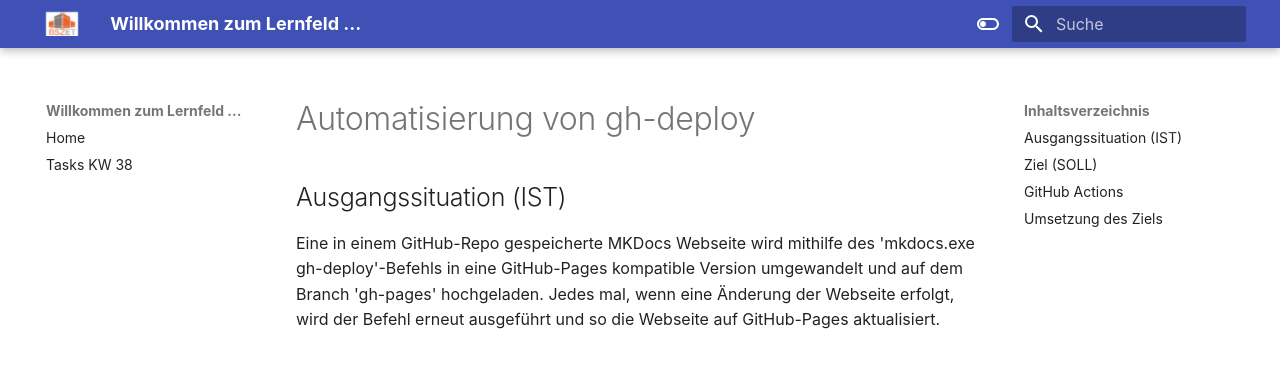
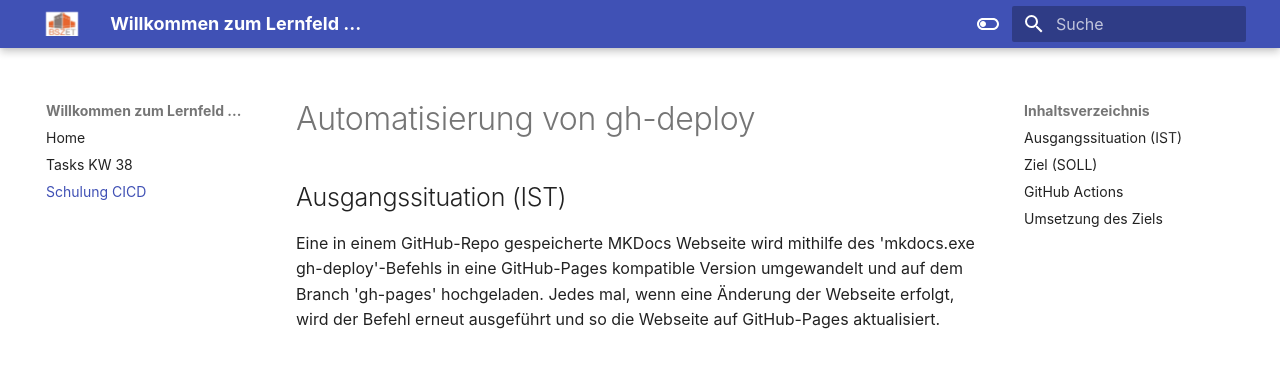
Before and after one commit to VCo52/is_auftrag_b, an MkDocs documentation site: the page built from docs/schulung_vs_cs/cicd_gh-deploy.md, in a window 1280 px wide. Shown: the top 376 px of the page. Built offline with MkDocs 1.6.1 and Material for MkDocs 9.7.7, drawn with Linux system fonts in a browser that asks for light colours.

Commit message:
added cicd page to navbar

```diff
--- a/mkdocs.yml
+++ b/mkdocs.yml
@@ -49,3 +49,4 @@ extra_css:
 nav:
   - Home : index.md
   - Tasks KW 38: tasks/tasks_cw_38.md
+  - Schulung CICD: schulung_vs_cs/cicd_gh-deploy.md
```
